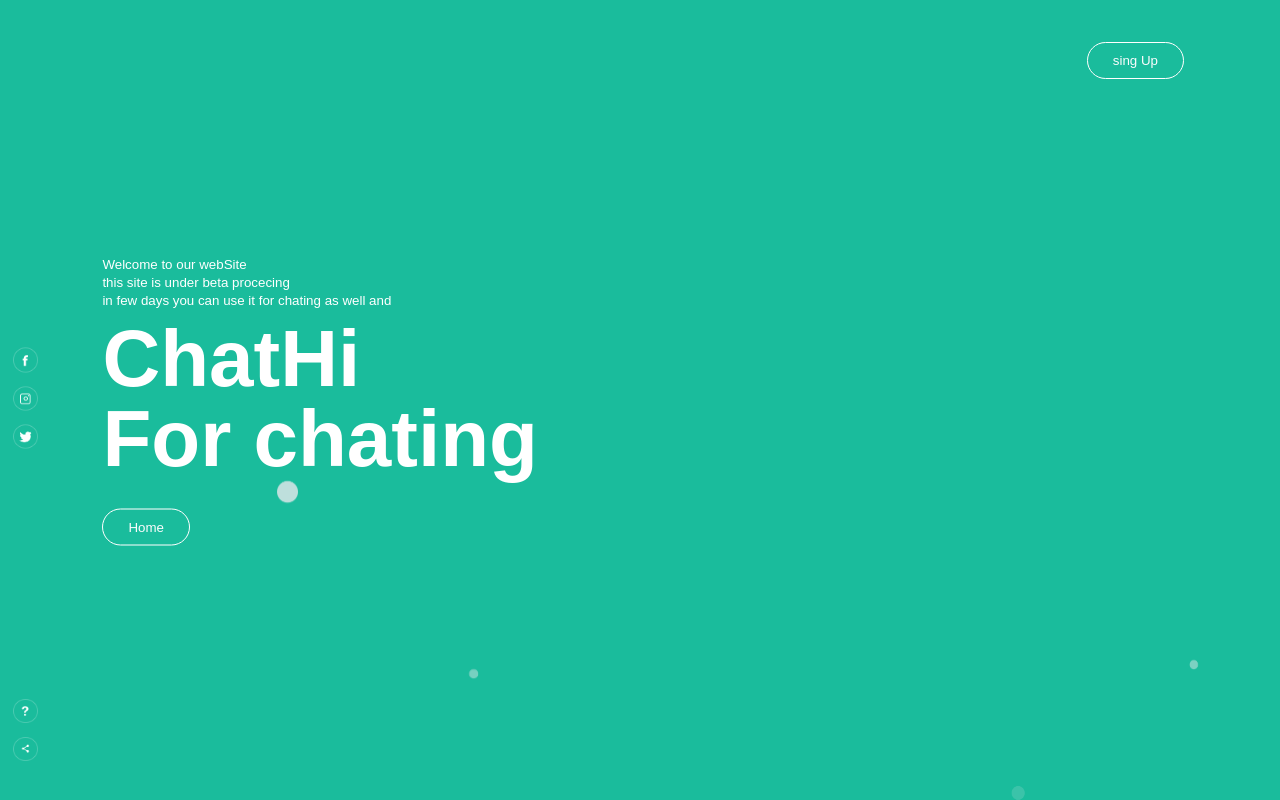
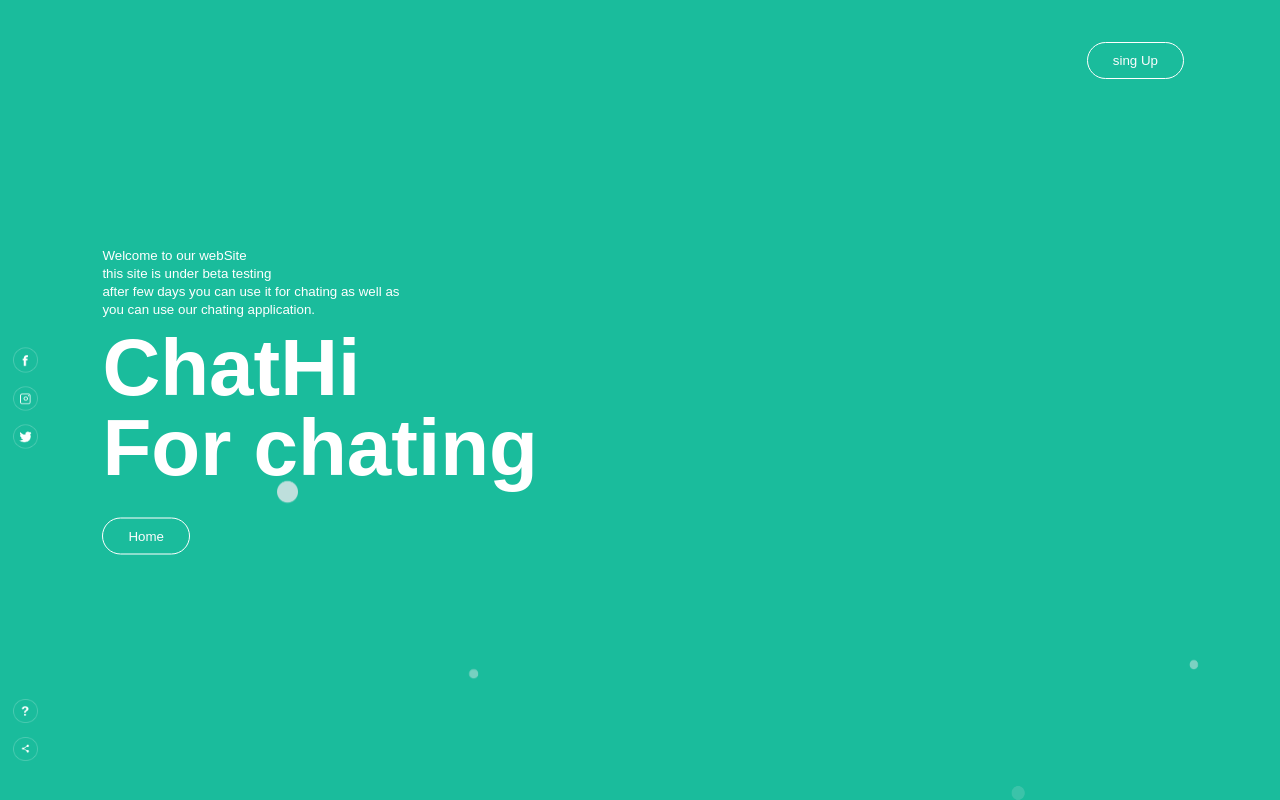
Before and after one commit to NiketanGupta/Chat, a plain HTML site: page index.html in a window 1280 px wide. Drawn offline with Linux system fonts and the light colour scheme.

Commit message:
Update index.html

```diff
--- a/index.html
+++ b/index.html
@@ -15,7 +15,7 @@
 			<button type="button">sing Up</button>
 		</div>
 		<div class="contant">
-			<small>Welcome to our webSite<br>this site is under beta procecing <br>in few days you can use it for chating as well and <br> </small>
+			<small>Welcome to our webSite<br>this site is under beta testing <br>after few days you can use it for chating as well as<br> you can use our chating application. </small>
 			<h1 id="maintext1">ChatHi<br>For chating</h1>
 			<button type="button">Home</button>
 		</div>
```
